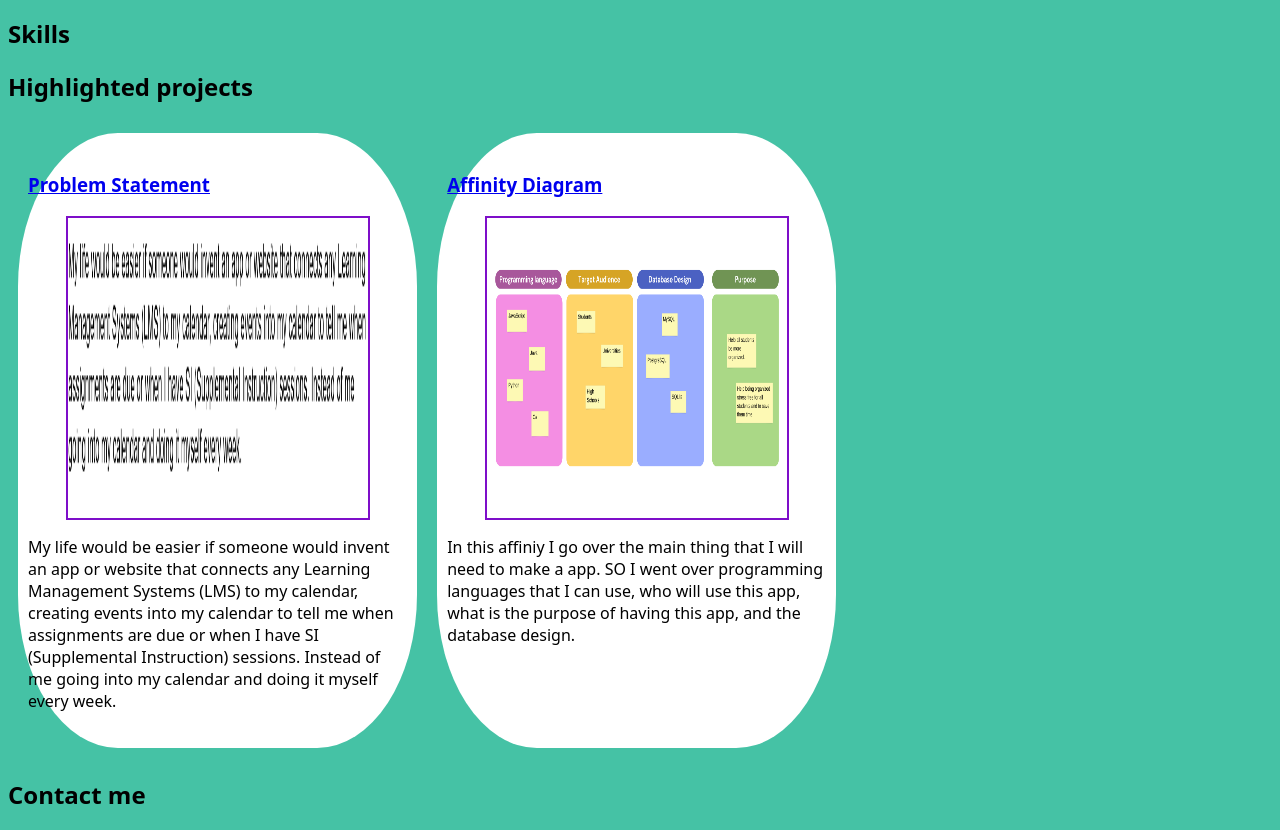
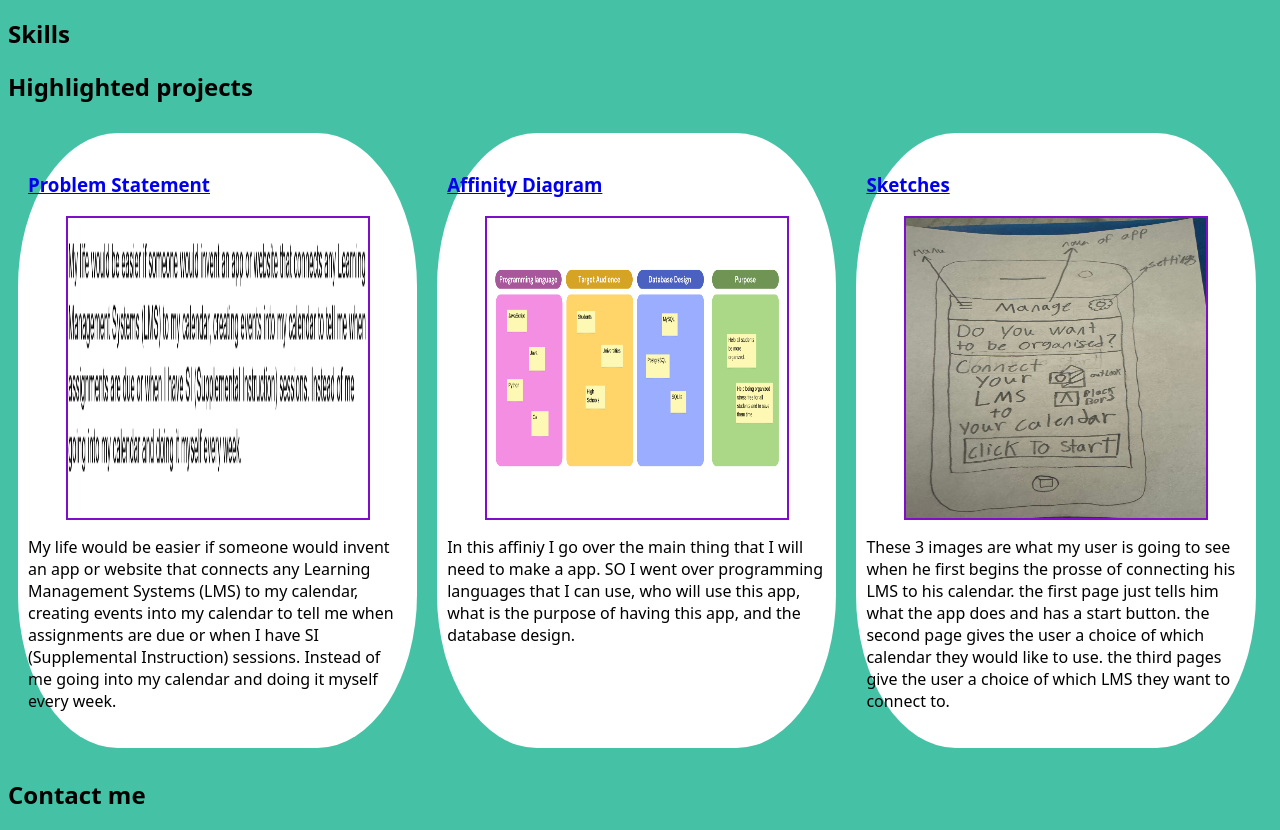
Before and after one commit to PeterGargas/PeterGargas.github.io, a plain HTML site: page index.html in a window 1280 px wide. Shown: the part 104-934 px from the top of the page. Drawn offline with Linux system fonts and the light colour scheme.

Commit message:
did assigment number 4

```diff
--- a/index.html
+++ b/index.html
@@ -25,17 +25,36 @@
                     <img src="images/Problem-Statement.png">
                 </a>
                 <p>My life would be easier if someone would invent an app or website that connects any Learning Management Systems (LMS) to my calendar, creating events into my calendar to tell me when assignments are due or when I have SI (Supplemental Instruction) sessions. Instead of me going into my calendar and doing it myself every week.</p>
-                </section>
+            </section>
 
             <!--Affinity Diagram Assignment -->
             <section class="project">
-                <a href="files/affinity.pdf"><h3>Affinity Diagram</h3></a>
-                <a href="files/affinity.pdf"><img src="images/affinity.png"></a>
+                <a href="files/affinity.pdf">
+                    <h3>Affinity Diagram</h3>
+                </a>
+                <a href="files/affinity.pdf">
+                <img src="images/affinity.png"></a>
                 <p>
                 In this affiniy I go over the main thing that I will need to make a app.
                 SO I went over programming languages that I can use, who will use this app, what is the purpose of having this app, and the database design.
                 </p>
-                </section>
+            </section>
+
+            <!--Sketches Assignment-->
+            <section class="project">
+                <a href="files/Skatches.pdf">
+                    <h3>Sketches</h3>
+                </a>
+                <a href="files/Skatches.pdf">
+                <img src="images/FirstScreen.jpg"></a>
+                <p>
+                    These 3 images are what my user is going to see when he first begins the prosse of connecting his LMS to his calendar.
+                    the first page just tells him what the app does and has a start button.
+                    the second page gives the user a choice of which calendar they would like to use.
+                    the third pages give the user a choice of which LMS they want to connect to.
+                </p>
+            </section>
+
         </div>
 
         <h2>Contact me</h2>
```
Also changed, not shown: images/FirstScreen.jpg (added), images/SecondScreen.jpg (added), images/ThirdScreen.jpg (added), 1 other file.
